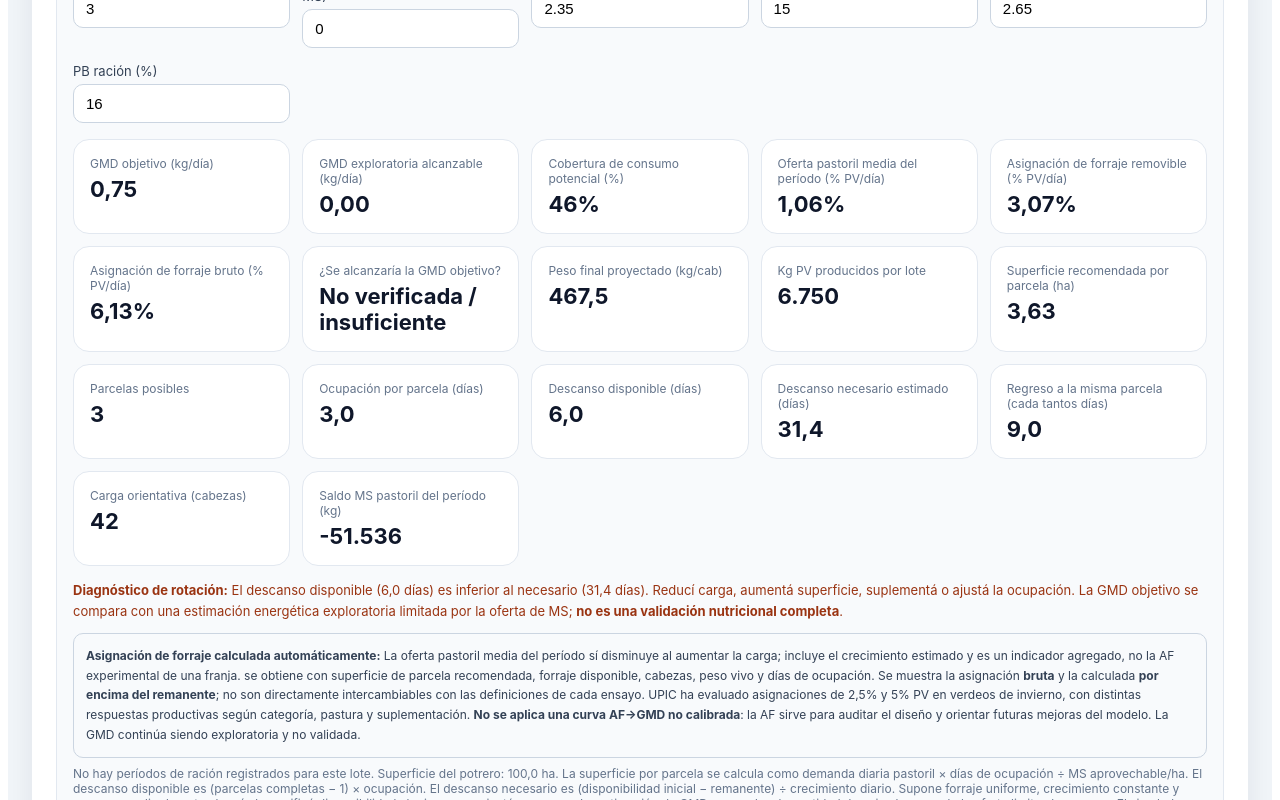
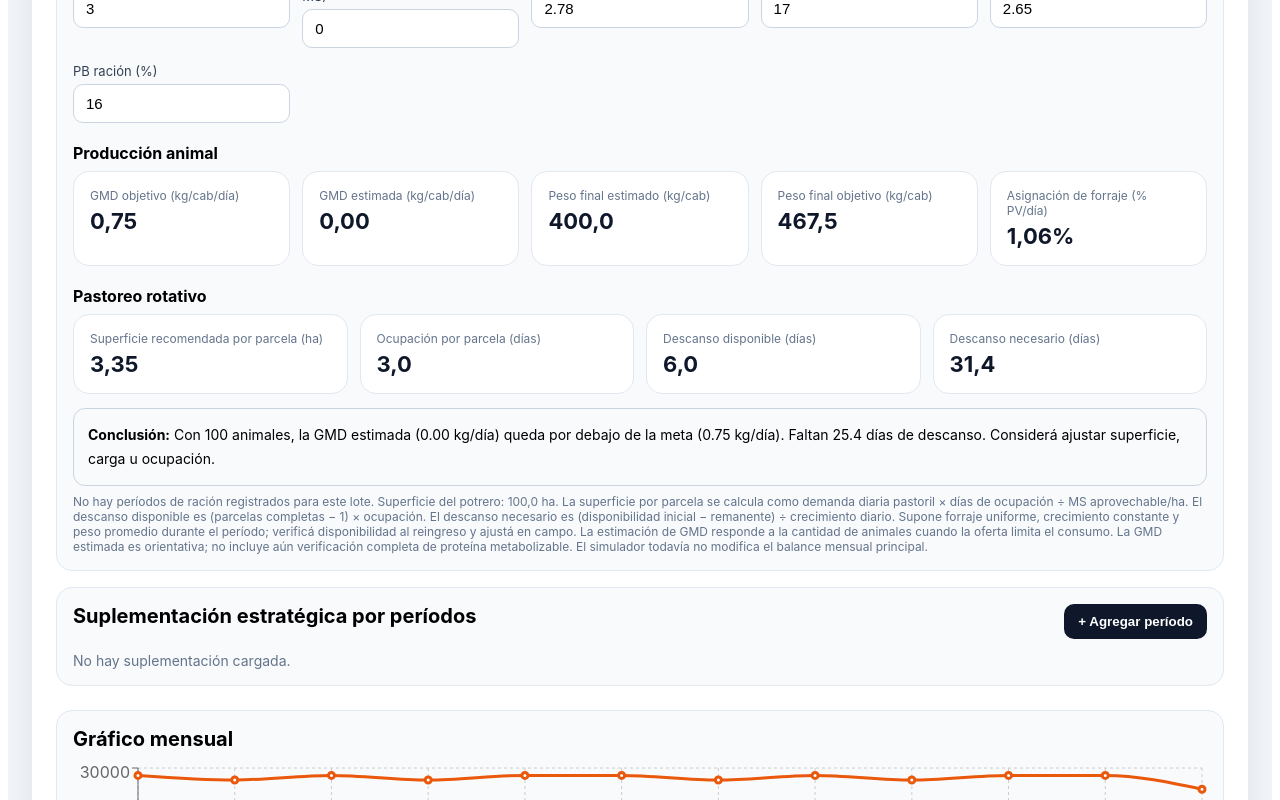
Before and after one commit to Facundo-lp/balance-forrajero, a React (Vite) app: page / in a window 1280 px wide. Shown: the part 1960-2760 px from the top of the page. Built offline with nearby package versions, Linux system fonts and the light colour scheme.

Commit message:
Update App.jsx

```diff
--- a/src/App.jsx
+++ b/src/App.jsx
@@ -362,6 +362,52 @@ function defaultSupplementRow() {
 }
 
 
+// Motor nutricional exploratorio basado en ecuaciones AFRC (1993) y CSIRO
+// reproducidas en la guía SAGC (Udelar, Simeone y Beretta, 2024, pp. 8-13).
+// Sin edad ni condición corporal medidas, se supone peso normal = peso actual.
+// EB=4.4 Mcal/kg MS es un supuesto técnico editable en código, no un dato de la guía.
+function estimatePastureNutrition({weight, heads, area, days, forage, residual, utilization,
+  growth, me, digestibility, legumes, rationShare, rationMe, pastureCapPerHead=null, sex='steer', biotype='medium'}) {
+  const pv=Math.max(1,weight), nHeads=Math.max(0,heads), dDays=Math.max(1,days);
+  const s=sex==='heifer'?550:660; // Hereford/Angus medios, Cuadro 3
+  const z=Math.min(1.6,pv/s), fc=1;
+  const potential=0.025*s*z*(1.7-z)*fc;
+  const quality=Math.max(0,Math.min(1,1-1.7*(0.8-digestibility)+0.17*legumes));
+  const h=Math.max(0,forage)/1000;
+  const harvest=(1-Math.exp(-0.8*h))*(1+0.6*Math.exp(-0.5*h*h));
+  const voluntaryPasture=Math.max(0,potential*quality*harvest);
+  const pastureSupply=Math.max(0,area)*(Math.max(0,forage-residual)*utilization/100+
+    Math.max(0,growth)*dDays*utilization/100);
+  // La fracción de ración es una aproximación media del escenario, no reemplaza
+  // los períodos reales de suplementación del balance principal.
+  const share=Math.max(0,Math.min(1,rationShare));
+  const pastureIntake=Math.min(voluntaryPasture*(1-share), nHeads>0?pastureSupply/(nHeads*dDays):0, pastureCapPerHead === null ? Infinity : Math.max(0,pastureCapPerHead));
+  const totalIntake=share>=0.999?potential:pastureIntake/Math.max(0.001,1-share);
+  const supplementIntake=Math.max(0,totalIntake-pastureIntake);
+  const emIntake=pastureIntake*me+supplementIntake*rationMe; // Mcal/d
+  const dietEm=totalIntake>0?emIntake/totalIntake:me;
+  const qm=Math.max(0.01,Math.min(0.95,dietEm/4.4));
+  const km=0.35*qm+0.503, kg=0.78*qm+0.006;
+  const enBasal=0.53*Math.pow(pv/1.08,0.67); // MJ/d
+  const enBasicAct=0.0071*pv; // MJ/d
+  const forageGreen=Math.max(0.05,forage/1000); // t MS/ha, supuesto todo verde
+  const enGrazingMcal=((0.006*pastureIntake*(0.9-digestibility)+0.05/(forageGreen+3))*pv)/4.184;
+  const emMaintenance=(enBasal+enBasicAct+enGrazingMcal*4.184)/km/4.184;
+  const c2=sex==='heifer'?1.15:1; // biotipo medio
+  const growthNeed=g=>{
+    const veg=c2*(4.1+0.0332*pv-0.000009*pv*pv)*(1-0.147*g);
+    return g*Math.max(0,veg)/kg/4.184;
+  };
+  const surplus=emIntake-emMaintenance;
+  let lo=0,hi=2.0; // rango prudente para búsqueda: NO equivale a un techo biológico
+  if(surplus>0)for(let i=0;i<50;i++){
+    const mid=(lo+hi)/2;
+    if(growthNeed(mid)<=surplus)lo=mid;else hi=mid;
+  }
+  return {gmd:surplus>0?lo:0, potential, pastureIntake, totalIntake, emIntake,
+    emMaintenance, pastureSupply, qm, quality, harvest, surplus};
+}
+
 // Planificador independiente: los resultados son escenarios y no reemplazan
 // las mediciones de disponibilidad ni un modelo nutricional calibrado.
 function ProductionPlanner({ herd, paddocks, supplements }) {
@@ -375,9 +421,10 @@ function ProductionPlanner({ herd, paddocks, supplements }) {
   const [residual, setResidual] = useState(1100);
   const [utilization, setUtilization] = useState(75);
   const [growth, setGrowth] = useState(35);
-  const [me, setMe] = useState(2.35);
-  const [protein, setProtein] = useState(15);
+  const [me, setMe] = useState(2.78);
+  const [protein, setProtein] = useState(17);
   const [rationMe, setRationMe] = useState(2.65);
+  const [digestibility] = useState(0.75); // referencia interna; sin campo nuevo
   const [rationProtein, setRationProtein] = useState(16);
   const [occupancy, setOccupancy] = useState(3);
   const lot = herd.find(h => String(h.id) === lotId) || herd[0];
@@ -418,15 +465,36 @@ function ProductionPlanner({ herd, paddocks, supplements }) {
   const pastureDmHead = heads > 0 ? Math.min(potentialPastureHead, periodSupply / (heads * d)) : 0;
   const actualDmHead = share >= 1 ? potentialDmHead : (1-share > 0 ? pastureDmHead / (1-share) : potentialDmHead);
   const dmCoverage = potentialDmHead > 0 ? Math.min(1, actualDmHead / potentialDmHead) : 0;
-  // Estimación energética preliminar; no reemplaza NASEM ni balance proteico.
-  const maintenance = 0.13 * Math.pow(Math.max(1,startWeight), 0.75);
-  const estimatedGmd = Math.max(0, (actualDmHead * dietMe - maintenance) / 8.5);
-  const chosenGmd = mode === "estimated" ? estimatedGmd : positive(gmd);
-  const endWeight = startWeight + chosenGmd * d;
-  const avgWeight = (startWeight + endWeight) / 2;
-  const dailyDm = heads * avgWeight * intakePct;
-  const dailyPasture = dailyDm * (1-share);
-  const targetFeasible = dmCoverage >= 0.999 && estimatedGmd >= positive(gmd);
+  // Proyección día a día: cambia el consumo y los requerimientos con el peso.
+  // Los valores de calidad y superficie son constantes dentro del escenario.
+  let simulatedWeight=startWeight, gainSum=0, estimatedGmd=0;
+  // Balance diario de forraje: el crecimiento se incorpora cada día y el
+  // consumo se descuenta de la reserva; no se reutiliza la misma MS.
+  let foragePool=grazingArea*usablePerHa;
+  const dailyGrowth=grazingArea*positive(growth)*positive(utilization)/100;
+  let accumulatedPasture=0;
+  for(let day=0;day<d;day++){
+    foragePool+=dailyGrowth;
+    const pastureCap=heads>0?foragePool/heads:0;
+    const dayResult=estimatePastureNutrition({weight:simulatedWeight,heads,area:grazingArea,
+      days:d,forage:positive(entryMass),residual:positive(residual),
+      utilization:positive(utilization),growth:positive(growth),me:positive(me),
+      digestibility,legumes:0,rationShare:share,rationMe:positive(rationMe),
+      pastureCapPerHead:pastureCap});
+    const pastureUsed=dayResult.pastureIntake*heads;
+    foragePool=Math.max(0,foragePool-pastureUsed);
+    accumulatedPasture+=pastureUsed;
+    simulatedWeight+=dayResult.gmd;
+    gainSum+=dayResult.gmd;
+  }
+  estimatedGmd=gainSum/d;
+  const targetWeight=startWeight+positive(gmd)*d;
+  const endWeight=simulatedWeight;
+  const avgWeight=(startWeight+endWeight)/2;
+  const dailyDm=heads*avgWeight*intakePct;
+  const dailyPasture=dailyDm*(1-share);
+  const targetFeasible=estimatedGmd+0.01>=positive(gmd);
+  const chosenGmd=estimatedGmd;
   const occupationDays = positive(occupancy);
   // La superficie se calcula a partir de la demanda y no se solicita al usuario.
   const recommendedParcel = usablePerHa > 0 ? dailyPasture * occupationDays / usablePerHa : Infinity;
@@ -437,19 +505,30 @@ function ProductionPlanner({ herd, paddocks, supplements }) {
   const requiredGrowth = Math.max(0, positive(entryMass) - positive(residual));
   const restRequired = positive(growth) > 0 ? requiredGrowth / positive(growth) : Infinity;
   const returnInterval = parcelCount > 0 ? parcelCount * occupationDays : 0;
-  const periodNeed = dailyPasture * d;
+  const periodNeed = accumulatedPasture;
   const carryingHeads = heads > 0 && periodNeed > 0 ? Math.floor(heads * periodSupply / periodNeed) : 0;
   const validRotation = dailyPasture > 0 && occupationDays > 0 && parcelCount >= 2 && restAvailable >= restRequired && periodSupply >= periodNeed;
+  const gmdGap=positive(gmd)-estimatedGmd;
+  const feedShortage=foragePool<1 && periodSupply<dailyPasture*d;
+  const diagnosis=mode==='target'
+    ? (gmdGap>0.05 ? `Con ${heads} animales, la GMD estimada (${estimatedGmd.toFixed(2)} kg/día) queda por debajo de la meta (${positive(gmd).toFixed(2)} kg/día).` : `La GMD estimada es compatible con la meta ingresada bajo los supuestos del modelo.`)
+    : `Con ${heads} animales, la GMD estimada es ${estimatedGmd.toFixed(2)} kg/día.`;
+  const rotationDiagnosis=dailyPasture<=0 ? 'No se requiere pastoreo en este escenario.'
+    : usablePerHa<=0 ? 'No hay pasto removible: revisá disponibilidad y remanente.'
+    : parcelCount<2 ? 'No hay superficie para dos parcelas con la ocupación elegida.'
+    : restAvailable<restRequired ? `Faltan ${(restRequired-restAvailable).toFixed(1)} días de descanso. Considerá ajustar superficie, carga u ocupación.`
+    : periodSupply<dailyPasture*d ? 'La oferta total de pasto no sostiene la demanda prevista.'
+    : 'El descanso y la oferta estimados alcanzan en este escenario.';
   const fmt = (v, dec=1) => Number.isFinite(v) ? v.toLocaleString("es-UY", {maximumFractionDigits:dec, minimumFractionDigits:dec}) : "—";
   const cell = (label, value) => <div style={summaryCardStyle}><div style={{fontSize:12,color:"#64748b"}}>{label}</div><div style={{fontSize:22,fontWeight:700,color:"#0f172a",marginTop:5}}>{value}</div></div>;
   const fieldArea = positive(field?.hectares);
   return <div style={panelStyle}>
     <h2 style={panelTitleStyle}>Producción animal · Diseño automático de pastoreo rotativo</h2>
-    <p style={{fontSize:13,color:"#475569"}}>Proyectá peso, carga y rotación. Los parámetros de calidad y disponibilidad deben medirse o estimarse por el técnico. Este módulo no altera todavía el balance mensual principal.</p>
+    <p style={{fontSize:13,color:"#475569"}}>Proyectá peso, carga y rotación. La GMD se estima según consumo, calidad y energía de la dieta; el resultado es orientativo. Este módulo no altera todavía el balance mensual principal.</p>
     <div style={{display:"grid",gridTemplateColumns:"repeat(auto-fit,minmax(190px,1fr))",gap:12}}>
       <div><label style={smallLabelStyle}>Lote</label><select style={inputStyle} value={lot?.id ?? ""} onChange={e=>setLotId(e.target.value)}>{herd.map((h,i)=><option key={h.id} value={h.id}>Lote {i+1} · {h.category} · {h.heads} cab.</option>)}</select></div>
       <div><label style={smallLabelStyle}>Potrero de referencia</label><select style={inputStyle} value={field?.id ?? ""} onChange={e=>{setFieldId(e.target.value);const p=paddocks.find(x=>String(x.id)===e.target.value);if(p)setArea(p.hectares)}}>{paddocks.map(p=><option key={p.id} value={p.id}>{p.name} ({p.hectares} ha)</option>)}</select></div>
-      <div><label style={smallLabelStyle}>Modalidad</label><select style={inputStyle} value={mode} onChange={e=>setMode(e.target.value)}><option value="target">GMD objetivo</option><option value="estimated">GMD exploratoria por energía</option></select></div>
+      <div><label style={smallLabelStyle}>Modalidad</label><select style={inputStyle} value={mode} onChange={e=>setMode(e.target.value)}><option value="target">GMD objetivo</option><option value="estimated">GMD estimada</option></select></div>
       <div><label style={smallLabelStyle}>Duración del período (días)</label><input style={inputStyle} type="number" min="1" value={period} onChange={e=>setPeriod(e.target.value)}/></div>
       {mode === "target" && <div><label style={smallLabelStyle}>GMD objetivo (kg/cab/día)</label><input style={inputStyle} type="number" min="0" step="0.05" value={gmd} onChange={e=>setGmd(e.target.value)}/></div>}
       <div><label style={smallLabelStyle}>Superficie de rotación (ha)</label><input style={inputStyle} type="number" min="0" step="0.5" value={area} onChange={e=>setArea(e.target.value)}/></div>
@@ -464,34 +543,25 @@ function ProductionPlanner({ herd, paddocks, supplements }) {
       <div><label style={smallLabelStyle}>Energía ración (Mcal EM/kg MS)</label><input style={inputStyle} type="number" min="0" step="0.05" value={rationMe} onChange={e=>setRationMe(e.target.value)}/></div>
       <div><label style={smallLabelStyle}>PB ración (%)</label><input style={inputStyle} type="number" min="0" value={rationProtein} onChange={e=>setRationProtein(e.target.value)}/></div>
     </div>
-    <div style={{display:"grid",gridTemplateColumns:"repeat(auto-fit,minmax(190px,1fr))",gap:12,marginTop:16}}>
-      {cell(mode === "estimated" ? "GMD estimada con oferta disponible (kg/día)" : "GMD objetivo (kg/día)",fmt(chosenGmd,2))}
-      {cell("GMD exploratoria alcanzable (kg/día)",fmt(estimatedGmd,2))}
-      {cell("Cobertura de consumo potencial (%)",fmt(dmCoverage*100,0)+"%")}
-      {cell("Oferta pastoril media del período (% PV/día)",heads>0?fmt(periodAf,2)+"%":"Sin animales")}
-      {cell("Asignación de forraje removible (% PV/día)",dailyPasture>0?fmt(afOffered,2)+"%":"Sin pastoreo")}
-      {cell("Asignación de forraje bruto (% PV/día)",dailyPasture>0?fmt(afGross,2)+"%":"Sin pastoreo")}
-      {mode === "target" && cell("¿Se alcanzaría la GMD objetivo?",targetFeasible?"Posiblemente":"No verificada / insuficiente")}
-      {cell("Peso final proyectado (kg/cab)",fmt(endWeight))}
-      {cell("Kg PV producidos por lote",fmt(heads * chosenGmd * d,0))}
+    <h3 style={{fontSize:16,marginTop:20,marginBottom:8}}>Producción animal</h3>
+    <div style={{display:"grid",gridTemplateColumns:"repeat(auto-fit,minmax(210px,1fr))",gap:12}}>
+      {mode === "target" && cell("GMD objetivo (kg/cab/día)",fmt(positive(gmd),2))}
+      {cell("GMD estimada (kg/cab/día)",fmt(estimatedGmd,2))}
+      {cell("Peso final estimado (kg/cab)",fmt(endWeight))}
+      {mode === "target" && cell("Peso final objetivo (kg/cab)",fmt(targetWeight))}
+      {cell("Asignación de forraje (% PV/día)",heads>0?fmt(periodAf,2)+"%":"Sin animales")}
+    </div>
+    <h3 style={{fontSize:16,marginTop:20,marginBottom:8}}>Pastoreo rotativo</h3>
+    <div style={{display:"grid",gridTemplateColumns:"repeat(auto-fit,minmax(210px,1fr))",gap:12}}>
       {cell("Superficie recomendada por parcela (ha)",dailyPasture>0 && occupationDays>0?fmt(recommendedParcel,2):"Sin pastoreo")}
-      {cell("Parcelas posibles",parcelCount>0?fmt(parcelCount,0):"No alcanza")}
       {cell("Ocupación por parcela (días)",fmt(occupationDays,1))}
       {cell("Descanso disponible (días)",parcelCount>1?fmt(restAvailable,1):"Sin rotación")}
-      {cell("Descanso necesario estimado (días)",fmt(restRequired,1))}
-      {cell("Regreso a la misma parcela (cada tantos días)",parcelCount>1?fmt(returnInterval,1):"Sin rotación")}
-      {cell("Carga orientativa (cabezas)",fmt(carryingHeads,0))}
-      {cell("Saldo MS pastoril del período (kg)",fmt(periodSupply-periodNeed,0))}
+      {cell("Descanso necesario (días)",fmt(restRequired,1))}
     </div>
-    <div style={{marginTop:14,fontSize:13,lineHeight:1.65,color:validRotation?"#166534":"#9a3412"}}>
-      <strong>Diagnóstico de rotación:</strong> {dailyPasture<=0 ? "No se necesita superficie de pastoreo con la participación de ración configurada." : usablePerHa<=0 ? "No hay forraje removible: revisá disponibilidad y remanente." : occupationDays<=0 ? "Indicá días de ocupación mayores que cero." : parcelCount<2 ? "La superficie no permite al menos dos parcelas del tamaño requerido para alimentar al lote." : restAvailable < restRequired ? `El descanso disponible (${fmt(restAvailable)} días) es inferior al necesario (${fmt(restRequired)} días). Reducí carga, aumentá superficie, suplementá o ajustá la ocupación.` : periodSupply < periodNeed ? "El descanso alcanza, pero la oferta total de MS del período no alcanza la demanda." : "La rotación cumple los criterios simplificados de disponibilidad, descanso y oferta total del período."}
-      {mode==="target" && <span> La GMD objetivo se compara con una estimación energética exploratoria limitada por la oferta de MS; <strong>no es una validación nutricional completa</strong>.</span>}
-      {mode==="estimated" && <span> La GMD por energía es <strong>exploratoria, no validada</strong>; limita el consumo por oferta pastoril, pero no evalúa proteína metabolizable ni dinámica diaria del pasto. PB de dieta: {fmt(dietProtein)}%.</span>}
+    <div style={{marginTop:14,padding:14,border:"1px solid #cbd5e1",borderRadius:12,fontSize:14,lineHeight:1.7}}>
+      <strong>Conclusión:</strong> {diagnosis} {rotationDiagnosis}
     </div>
-    <div style={{marginTop:10,padding:12,border:"1px solid #cbd5e1",borderRadius:10,fontSize:12,color:"#334155",lineHeight:1.65}}>
-      <strong>Asignación de forraje calculada automáticamente:</strong> La oferta pastoril media del período sí disminuye al aumentar la carga; incluye el crecimiento estimado y es un indicador agregado, no la AF experimental de una franja. se obtiene con superficie de parcela recomendada, forraje disponible, cabezas, peso vivo y días de ocupación. Se muestra la asignación <strong>bruta</strong> y la calculada <strong>por encima del remanente</strong>; no son directamente intercambiables con las definiciones de cada ensayo. UPIC ha evaluado asignaciones de 2,5% y 5% PV en verdeos de invierno, con distintas respuestas productivas según categoría, pastura y suplementación. <strong>No se aplica una curva AF→GMD no calibrada</strong>: la AF sirve para auditar el diseño y orientar futuras mejoras del modelo. La GMD continúa siendo exploratoria y no validada.
-    </div>
-    <div style={{marginTop:8,fontSize:12,color:"#64748b"}}>{rationNote} Superficie del potrero: {fmt(fieldArea)} ha. La superficie por parcela se calcula como demanda diaria pastoril × días de ocupación ÷ MS aprovechable/ha. El descanso disponible es (parcelas completas − 1) × ocupación. El descanso necesario es (disponibilidad inicial − remanente) ÷ crecimiento diario. Supone forraje uniforme, crecimiento constante y peso promedio durante el período; verificá disponibilidad al reingreso y ajustá en campo. La estimación de GMD responde a la cantidad de animales cuando la oferta limita el consumo. El simulador todavía no modifica el balance mensual principal.</div>
+    <div style={{marginTop:8,fontSize:12,color:"#64748b"}}>{rationNote} Superficie del potrero: {fmt(fieldArea)} ha. La superficie por parcela se calcula como demanda diaria pastoril × días de ocupación ÷ MS aprovechable/ha. El descanso disponible es (parcelas completas − 1) × ocupación. El descanso necesario es (disponibilidad inicial − remanente) ÷ crecimiento diario. Supone forraje uniforme, crecimiento constante y peso promedio durante el período; verificá disponibilidad al reingreso y ajustá en campo. La estimación de GMD responde a la cantidad de animales cuando la oferta limita el consumo. La GMD estimada es orientativa; no incluye aún verificación completa de proteína metabolizable. El simulador todavía no modifica el balance mensual principal.</div>
   </div>;
 }
 
```
